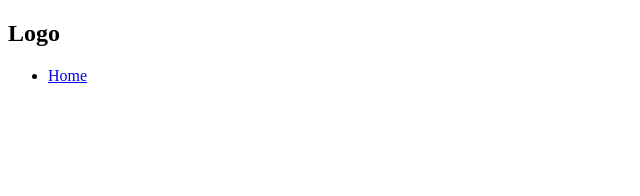
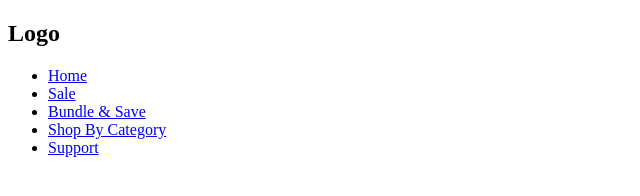
Before and after one commit to LiviaTrindade/eficaz-trab, a plain HTML site: page index.html in a window 1280 px wide. Shown: the whole page, without its empty margins (0-640 px from the left). Drawn offline with Linux system fonts and the light colour scheme.

Commit message:
itens-navbar

```diff
--- a/index.html
+++ b/index.html
@@ -15,6 +15,10 @@
             <div class="nav-list">
                 <ul>
                     <li class="nav-item"><a href="#"class="nav-link">Home</a></li>
+                    <li class="nav-item"><a href="#"class="nav-link">Sale</a></li>
+                    <li class="nav-item"><a href="#"class="nav-link">Bundle & Save</a></li>
+                    <li class="nav-item"><a href="#"class="nav-link">Shop By Category</a></li>
+                    <li class="nav-item"><a href="#"class="nav-link">Support</a></li>
                 </ul>
             </div>
         </nav>
```
